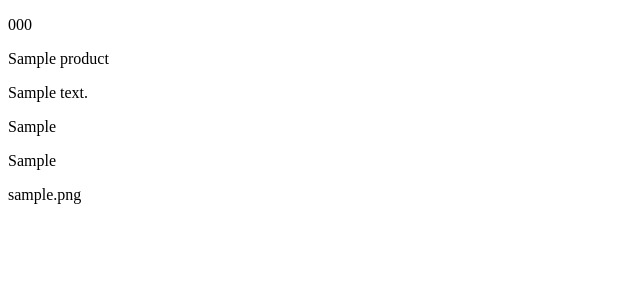
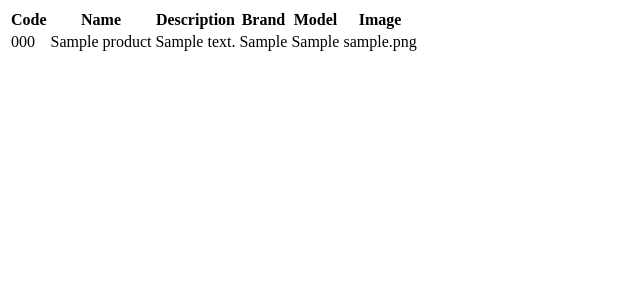
Before and after one commit to alherdom/inventory, a Django app: page / in a window 1280 px wide. Shown: the top 300 px of the page, without its empty margins (0-640 px from the left). Run offline with Django 5.2, Linux system fonts and the light colour scheme; tables that the repository leaves empty hold one stand-in row (values such as "Sample post").

Commit message:
Created: table to show inventory.

```diff
--- a/stock/templates/index.html
+++ b/stock/templates/index.html
@@ -1,12 +1,28 @@
 {% extends "base.html" %}
 {% block title %}Index{% endblock %}
 {% block content%}
-    {% for product in products %}
-        <p>{{ product.code }}</p>
-        <p>{{ product.name }}</p>
-        <p>{{ product.description }}</p>
-        <p>{{ product.brand }}</p>
-        <p>{{ product.model }}</p>
-        <p>{{ product.image }}</p>
-    {% endfor %}
+<table>
+    <thead>
+    <tr>
+        <th>Code</th>
+        <th>Name</th>
+        <th>Description</th>
+        <th>Brand</th>
+        <th>Model</th>
+        <th>Image</th>
+    </tr>
+    </thead>
+    <tbody>
+        {% for product in products %}
+        <tr>
+            <td>{{ product.code }}</td>
+            <td>{{ product.name }}</td>
+            <td>{{ product.description }}</td>
+            <td>{{ product.brand }}</td>
+            <td>{{ product.model }}</td>
+            <td>{{ product.image }}</td>
+        </tr>
+        {% endfor %}
+    </tbody>
+</table>
 {% endblock %}
--- a/stock/urls.py
+++ b/stock/urls.py
@@ -5,5 +5,5 @@ from . import views
 app_name = "stock"
 
 urlpatterns = [
-    path("",views.check_code, name="inventory")
+    path("",views.inventory, name="inventory")
 ]
--- a/stock/views.py
+++ b/stock/views.py
@@ -5,6 +5,6 @@ from django.core.paginator import Paginator
 from .models import Product, Item, Location
 
 
-def check_code(request: HttpRequest) -> HttpResponse:
+def inventory(request: HttpRequest) -> HttpResponse:
     products = Product.objects.all()
     return render(request, "index.html", dict(products=products))
```
